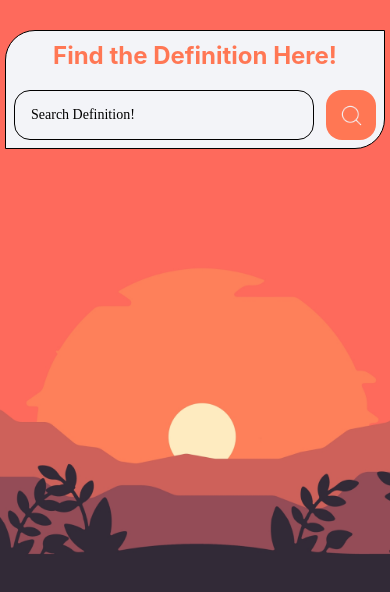
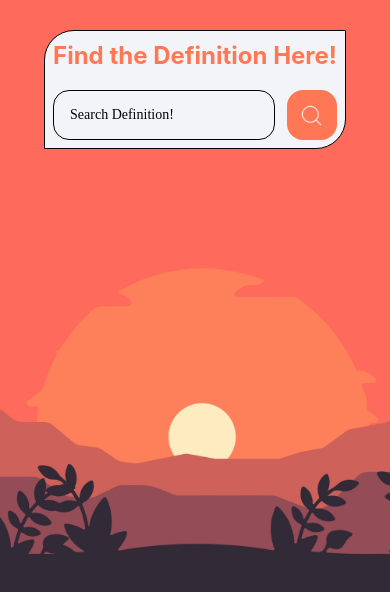
Before and after one commit to Zipeth1010/dictionary-app, a React Native app in the folder dictionary-app/: screen / in a window 390 px wide. Shown: the top 592 px of the page. Built offline with nearby package versions, Linux system fonts and the light colour scheme.

Commit message:
answer page working properly

```diff
--- a/dictionary-app/App.tsx
+++ b/dictionary-app/App.tsx
@@ -35,10 +35,6 @@ export default function App() {
       examples: string;
     }[]
   >([]);
-
-  const speak = () => {
-    Speech.speak("Hi there!");
-  };
 
   return (
     <View style={styles.container}>
--- a/dictionary-app/Components/Answer.styles.tsx
+++ b/dictionary-app/Components/Answer.styles.tsx
@@ -4,7 +4,7 @@ import { COLORS, FONT, SIZES } from "../constants/theme";
 
 const styles = StyleSheet.create({
   container: {
-    width: 380,
+    width: "90%",
     alignItems: "center",
     fontSize: SIZES.xLarge,
     backgroundColor: COLORS.white,
--- a/dictionary-app/Components/Answer.tsx
+++ b/dictionary-app/Components/Answer.tsx
@@ -2,25 +2,19 @@ import { View, Text } from "react-native";
 import styles from "./Answer.styles";
 
 const AnswerComponent = ({ definition }) => {
+  console.log(definition.definition);
   return (
     <View style={styles.container}>
       <Text style={styles.answerHeader}>Answer:</Text>
       <Text style={styles.bodyText}>
         {definition.definition}
-        {definition.definition !==
-          "That word doesn't exist in our Dictionary." &&
-        definition.examples === undefined ? (
+        {definition.definition ===
+        "That word doesn't exist in our Dictionary." ? null : definition.definition !==
+            "That word doesn't exist in our Dictionary." &&
+          definition.examples === undefined ? (
           <Text style={styles.bodyText}>
             {"\n"}Examples in use: No example given.
           </Text>
-        ) : (
-          <Text style={styles.bodyText}>
-            {"\n"}Example in use: {definition.examples}
-          </Text>
-        )}
-        {definition.definition ===
-        "That word doesn't exist in our Dictionary." ? (
-          <Text>{definition.definition}</Text>
         ) : null}
       </Text>
     </View>
--- a/dictionary-app/Components/Search.style.ts
+++ b/dictionary-app/Components/Search.style.ts
@@ -9,16 +9,13 @@ const styles = StyleSheet.create({
   componentContainer: {
     backgroundColor: COLORS.white,
     padding: 8,
-    width: 380,
+    width: "100%",
     borderBottomEndRadius: 30,
     borderTopLeftRadius: 30,
-    marginTop: 30,
+    marginTop: "10%",
     marginBottom: 10,
     borderWidth: 1,
-  },
-  userName: {
-    fontSize: SIZES.large,
-    color: COLORS.secondary,
+    alignItems: "center",
   },
   welcomeMessage: {
     fontSize: SIZES.xLarge,
@@ -34,6 +31,7 @@ const styles = StyleSheet.create({
     flexDirection: "row",
     marginTop: SIZES.large,
     height: 50,
+    width: "100%",
   },
   searchWrapper: {
     flex: 1,
--- a/dictionary-app/package.json
+++ b/dictionary-app/package.json
@@ -12,7 +12,7 @@
     "axios": "^1.4.0",
     "expo": "~49.0.5",
     "expo-font": "^11.4.0",
-    "expo-speech": "^11.3.0",
+    "expo-speech": "~11.3.0",
     "expo-status-bar": "~1.6.0",
     "pod-install": "^0.1.38",
     "react": "18.2.0",
```
Also changed, not shown: dictionary-app/Components/ResultCard.tsx (+5 -10 lines), 1 other file (tests, documents, lock files or other folders).
